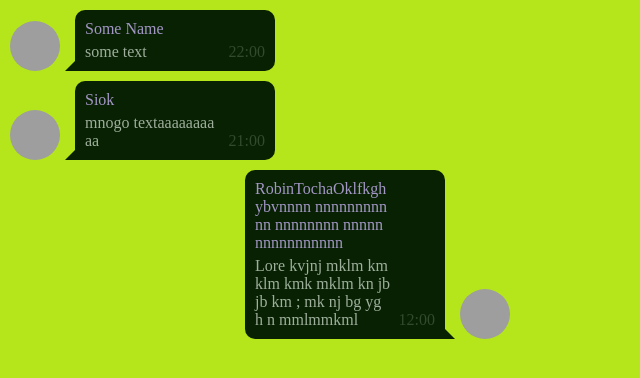
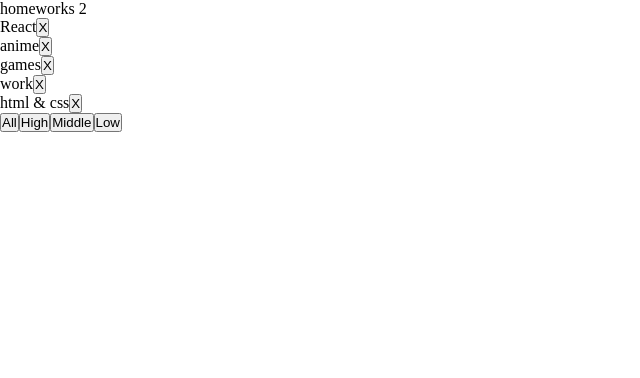
Before and after one commit to ViVarkina/HomeWorkReposit, a React (Vite) app: page / in a window 1280 px wide. Shown: the top 378 px of the page, without its empty margins (0-640 px from the left). Built offline with nearby package versions, Linux system fonts and the light colour scheme; grey boxes are pictures that could not be loaded.

Commit message:
Типизация тудулиста

```diff
--- a/src/App.tsx
+++ b/src/App.tsx
@@ -1,10 +1,11 @@
-import {Homework} from "./homework/homework1/Homework.tsx";
 import './App.css'
+import Homework2 from "./homework/homework2/Homework2.tsx";
 
 
 function App() {
     return (<>
-        <Homework/>
+        {/*<Homework/>*/}
+        <Homework2/>
     </>)
 }
 
--- /dev/null
+++ b/src/homework/homework2/Affair.tsx
@@ -0,0 +1,18 @@
+type AffairPropsType = {
+    // key не нужно типизировать
+    affair: string // need to fix any
+    deleteAffairCallback: any // need to fix any
+}
+
+function Affair(props: AffairPropsType) {
+    const deleteCallback = () => {}// need to fix
+
+    return (
+        <div>
+            {props.affair}
+            <button onClick={deleteCallback}>X</button>
+        </div>
+    )
+}
+
+export default Affair
--- /dev/null
+++ b/src/homework/homework2/Affairs.module.css
@@ -0,0 +1,3 @@
+.someClass {
+
+}
--- /dev/null
+++ b/src/homework/homework2/Affairs.tsx
@@ -0,0 +1,38 @@
+import Affair from './Affair'
+import {AffairType, FilterType} from './Homework2.tsx'
+import {Dispatch, SetStateAction} from "react";
+
+type AffairsPropsType = { // need to fix any
+    data: AffairType[]
+    setFilter: Dispatch<SetStateAction<FilterType>>
+    deleteAffairCallback: (_id:number)=>void
+}
+
+function Affairs(props: AffairsPropsType) {
+    const mappedAffairs = props.data.map((a) => (
+        <Affair // should work
+            key={a._id} // кеи ОБЯЗАТЕЛЬНЫ в 99% - так что лучше их писать всегда при создании компонент в мапе
+            affair={a.name}
+            deleteAffairCallback={props.deleteAffairCallback}
+        />
+    ))
+
+    const setAll = () => {} // need to fix
+    const setHigh = () => {}
+    const setMiddle = () => {}
+    const setLow = () => {}
+
+    return (
+        <div>
+
+            {mappedAffairs}
+
+            <button onClick={setAll}>All</button>
+            <button onClick={setHigh}>High</button>
+            <button onClick={setMiddle}>Middle</button>
+            <button onClick={setLow}>Low</button>
+        </div>
+    )
+}
+
+export default Affairs
--- /dev/null
+++ b/src/homework/homework2/Homework2.tsx
@@ -0,0 +1,52 @@
+import {useState} from 'react'
+import Affairs from './Affairs'
+
+// types
+export type AffairPriorityType = 'low' | 'high' | 'middle' // need to fix any
+export type AffairType = {
+    _id:number
+    name:string
+    priority: AffairPriorityType
+}
+
+export type FilterType = 'all' | AffairPriorityType
+
+// constants
+const defaultAffairs: AffairType[] = [ // need to fix any
+    {_id: 1, name: 'React', priority: 'high'},
+    {_id: 2, name: 'anime', priority: 'low'},
+    {_id: 3, name: 'games', priority: 'low'},
+    {_id: 4, name: 'work', priority: 'high'},
+    {_id: 5, name: 'html & css', priority: 'middle'},
+]
+
+// pure helper functions
+export const filterAffairs = (affairs: any, filter: any): any => { // need to fix any
+    if (filter === 'all') return affairs
+    else return // need to fix
+}
+export const deleteAffair = (affairs: any, _id: any): any => { // need to fix any
+    return // need to fix
+}
+
+function Homework2() {
+    const [affairs, setAffairs] = useState<AffairType[]>(defaultAffairs) // need to fix any
+    const [filter, setFilter] = useState<FilterType>('all')
+
+    const filteredAffairs = filterAffairs(affairs, filter)
+    const deleteAffairCallback = (_id: number) => setAffairs(deleteAffair(affairs, _id)) // need to fix any
+
+    return (
+        <div>
+            homeworks 2
+            {/*should work (должно работать)*/}
+            <Affairs
+                data={filteredAffairs}
+                setFilter={setFilter}
+                deleteAffairCallback={deleteAffairCallback}
+            />
+        </div>
+    )
+}
+
+export default Homework2
```
Also changed, not shown: src/homework/homework2/AlternativeAffairs.tsx (added, +11 -0 lines), 2 other files (tests, documents, lock files or other folders).
